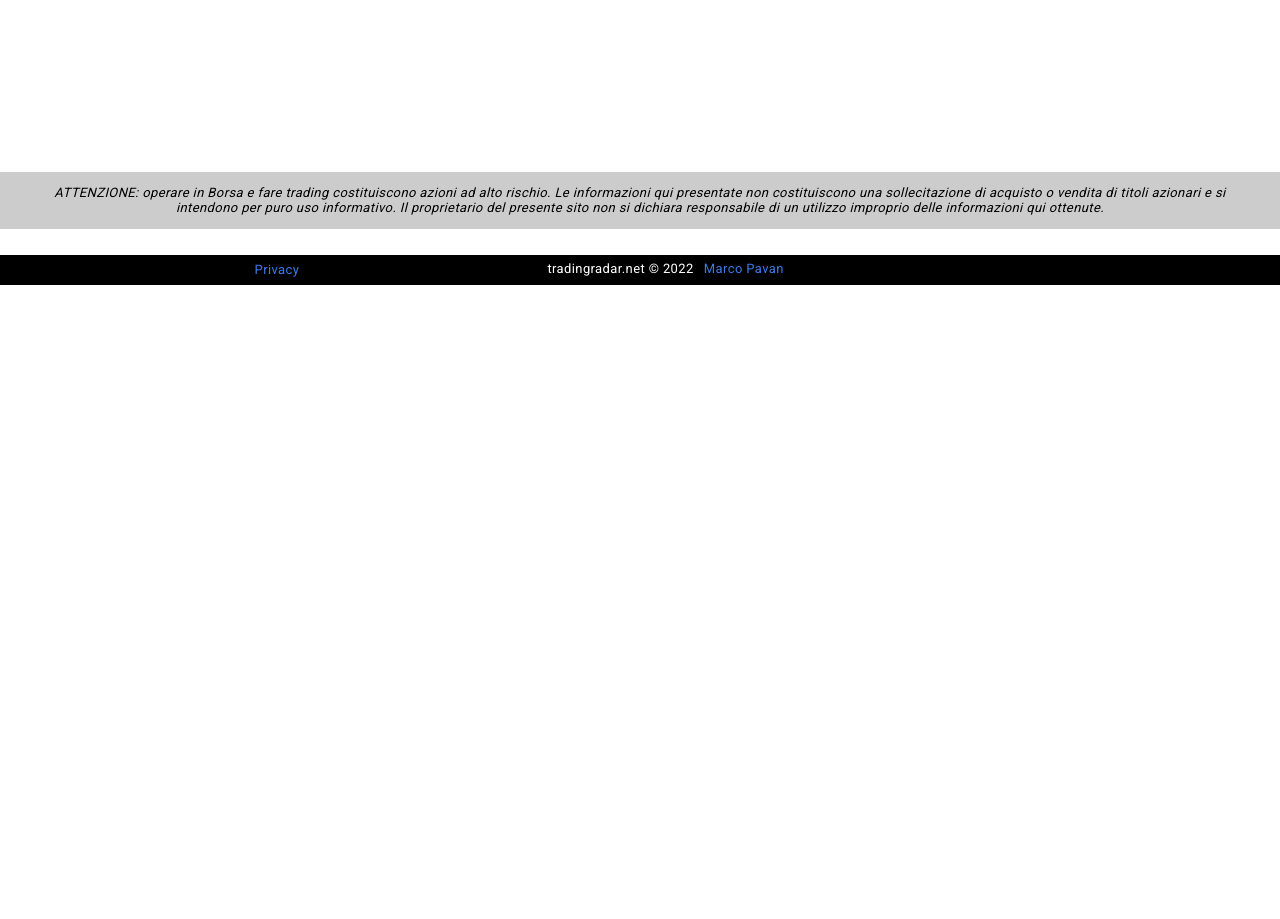
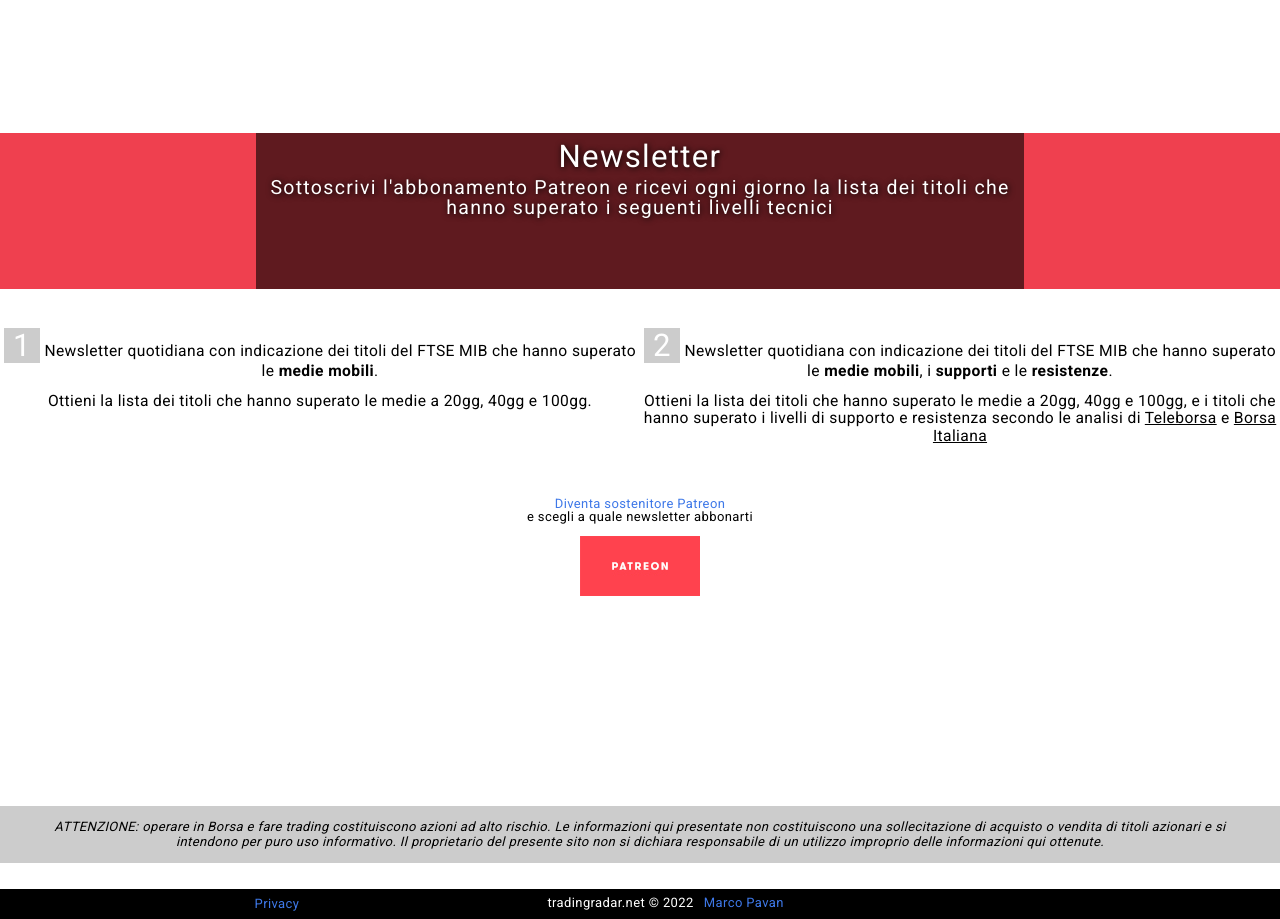
Before and after one commit to topik-pa/tradingradar-net, a Vue app: page / in a window 1280 px wide. Shown: the part 3620-4539 px from the top of the page. Before the commit the page ends 3905 px from the top, so only its background shows below. Built offline with nearby package versions, Linux system fonts and the light colour scheme; no server answers.

Commit message:
Added Patreon Section

```diff
--- a/src/components/CmpApiStocks.vue
+++ b/src/components/CmpApiStocks.vue
@@ -164,6 +164,39 @@
           </tbody>
         </table>
       </div>
+    </div>
+
+    <div class="patreon" id="patreon">
+        <div class="patreon_head">
+          <div class="titles">
+            <h2>{{ $t('newsletter') }}</h2>
+            <h3>{{ $t('newsletterSubtitle') }}</h3>
+          </div>
+        </div>
+        <div class="patreon_body">
+          <div>
+            <p>
+              <span>1</span> Newsletter quotidiana con indicazione dei titoli del FTSE MIB che hanno superato le <strong>medie mobili</strong>.
+            </p>
+            <p>
+              Ottieni la lista dei titoli che hanno superato le medie a 20gg, 40gg e 100gg.
+            </p>
+          </div>
+          <div>
+            <p>
+              <span>2</span> Newsletter quotidiana con indicazione dei titoli del FTSE MIB che hanno superato le <strong>medie mobili</strong>, i <strong>supporti</strong> e le <strong>resistenze</strong>.
+            </p>
+            <p>
+              Ottieni la lista dei titoli che hanno superato le medie a 20gg, 40gg e 100gg, e i titoli che hanno superato i livelli di supporto e resistenza secondo le analisi di <em>Teleborsa</em> e <em>Borsa Italiana</em>
+            </p>
+          </div>
+        </div>
+        <p>
+          <a href="https://www.patreon.com/bePatron?u=25473579">Diventa sostenitore Patreon</a> e scegli a quale newsletter abbonarti
+          <a href="https://www.patreon.com/bePatron?u=25473579">
+          <img :src="require(`@/assets/images/Digital-Patreon-Wordmark_WhiteOnFieryCoral-Sm.jpg`)" :alt="$t('patreon')">
+          </a>
+        </p>
     </div>
 
   </section>
@@ -944,6 +977,73 @@ export default {
     }
   }
 }
+
+.patreon {
+
+  > p {
+    text-align: center;
+    margin: 4rem;
+    a {
+      display: block;
+      margin-top: 1rem;
+    }
+  }
+
+  &_body {
+    display: flex;
+    justify-content: space-between;
+
+    div {
+      width: 50%;
+      text-align: center;
+      font-size: $font-size-big;
+      line-height: 110%;
+      p {
+        margin-top: 1rem;
+        span {
+          font-size: 200%;
+          color: $white;
+          background: $lighter-gray;
+          padding: 0.7rem;
+          display: inline-block;
+        }
+      }
+    }
+  }
+}
+
+.patreon_head {
+    text-align: center;
+    padding: 6rem;
+    margin-bottom: 2rem;
+    margin-top: 9rem;
+    color: white;
+    position: relative;
+    background-color: #EF404F;
+    &::before {
+      content: ' ';
+      background: rgba(0,0,0,0.6);
+      position: absolute;
+      width: 60%;
+      height: 100%;
+      top: 0;
+      left: 20%;
+    }
+    .titles {
+      position: absolute;
+      left: 20%;
+      width: 60%;
+      top: 5%;
+      text-shadow: 1px 1px 6px black;
+      h2 {
+        margin-bottom: 0;
+      }
+      h3 {
+        margin-top: 0.5rem;
+      }
+    }
+  }
+
 @media screen and (max-width: 1280px) {
   .stocks_list > div {
     width: 22%;
--- a/src/locales/it.json
+++ b/src/locales/it.json
@@ -47,6 +47,8 @@
   "filtersSubtitle": "Titoli filtrati in base alle analisi sopra riportate",
   "sentiment": "Sentiment",
   "sentimentSubtitle": "Sentiment di Borsa in base alle analisi raccolte",
+  "newsletter": "Newsletter",
+  "newsletterSubtitle": "Sottoscrivi l'abbonamento Patreon e ricevi ogni giorno la lista dei titoli che hanno superato i seguenti livelli tecnici",
   "overBuy": "Ipercomprati",
   "overSell": "Ipervenduti",
   "tendency": "Tendenza",
```
Also changed, not shown: src/assets/images/Digital-Patreon-Wordmark_WhiteOnFieryCoral-Sm.jpg (added).
